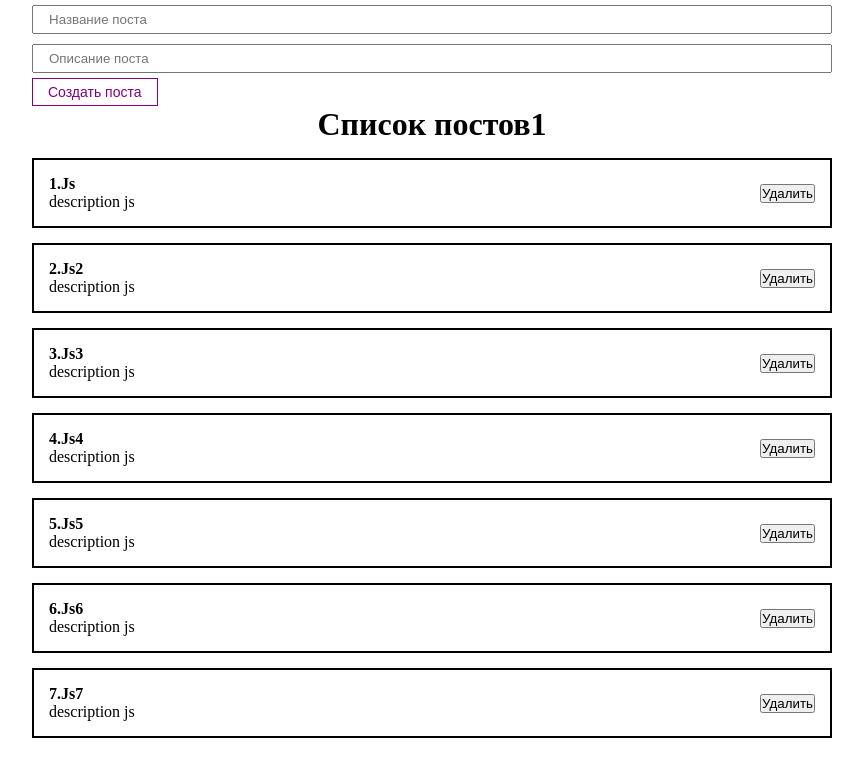
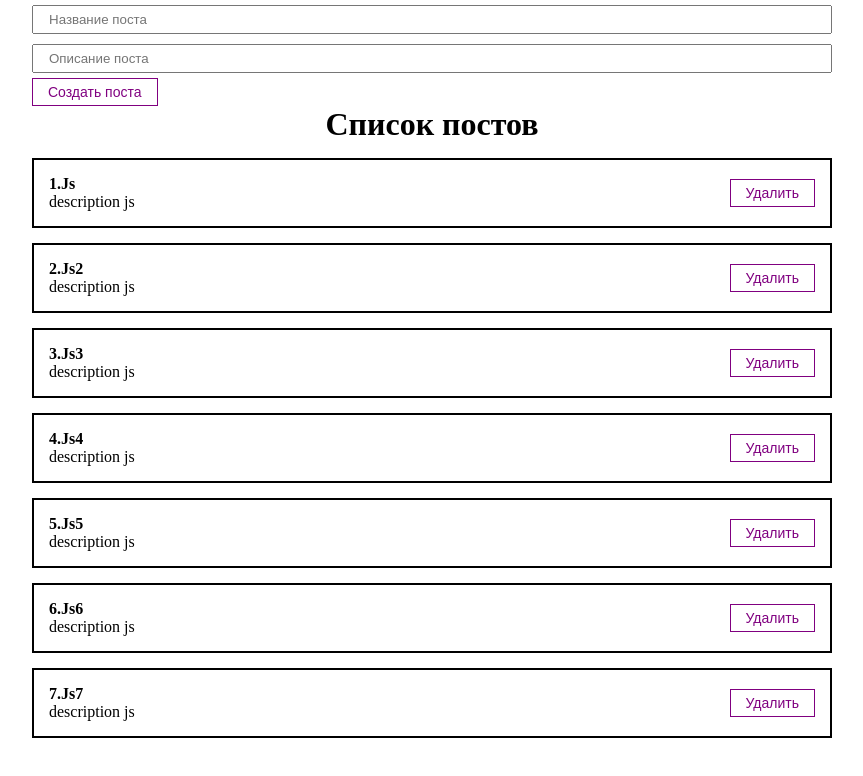
Before and after one commit to uniqcle/react-fund-course, a React (Create React App) app: page / in a window 1280 px wide. Shown: the top 776 px of the page, without its empty margins (208-1071 px from the left). Built offline with nearby package versions, Linux system fonts and the light colour scheme.

Commit message:
conditional render

```diff
--- a/src/App.js
+++ b/src/App.js
@@ -3,8 +3,6 @@ import './styles/App.css'
 import Counter from './components/Counter'
 import ClassCounter from './components/ClassCounter';
 import PostList from './components/PostList'
-import MyButton from './components/UI/button/MyButton';
-import MyInput from './components/UI/input/MyInput';
 import PostForm from './components/PostForm';
 
 function App() {
@@ -23,14 +21,20 @@ function App() {
     setPosts([...posts, newPost])
   }
 
-
+  const removePost = (post) => {
+    setPosts(posts.filter(p => p.id !== post.id))
+  }
 
   return (
     <div className="App">
 
       <PostForm create={createPost} />
 
-      <PostList posts={posts} title="Список постов1" />
+      {posts.length
+        ? <PostList posts={posts} remove={removePost} title="Список постов" />
+        : <h1 style={{ textAlign: 'center' }}>Посты не найдены</h1>
+      }
+
 
     </div>
   );
--- a/src/components/PostList.jsx
+++ b/src/components/PostList.jsx
@@ -1,14 +1,14 @@
 import React from 'react';
 import PostItem from './postItem';
 
-function PostList({ posts, title }) {
+function PostList({ posts, title, remove }) {
 
     return (
         <div>
             <h1 style={{ textAlign: 'center' }}>{title}</h1>
 
             {posts.map((post, index) => (
-                <PostItem number={index + 1} key={post.id} post={post} />
+                <PostItem remove={remove} number={index + 1} key={post.id} post={post} />
             ))}
         </div>
     );
--- a/src/components/postItem.jsx
+++ b/src/components/postItem.jsx
@@ -1,17 +1,18 @@
 import React from 'react'
+import MyButton from './UI/button/MyButton';
 
-const PostItem = (props) => {
+const PostItem = ({ post, number, remove }) => {
 
 
     return (
         <>
             <div className="post">
                 <div className="post__content">
-                    <strong>{props.number}.{props.post.title}</strong>
-                    <div>{props.post.body}</div>
+                    <strong>{number}.{post.title}</strong>
+                    <div>{post.body}</div>
                 </div>
                 <div className="post__btns">
-                    <button>Удалить</button>
+                    <MyButton onClick={() => remove(post)}>Удалить</MyButton>
                 </div>
             </div>
         </>);
```
